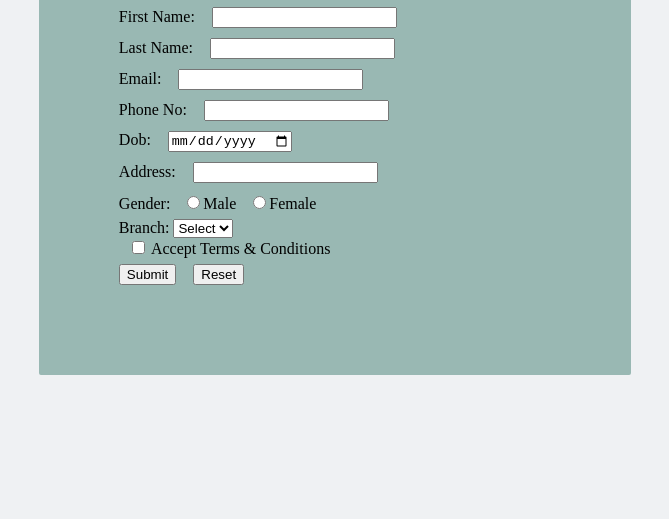
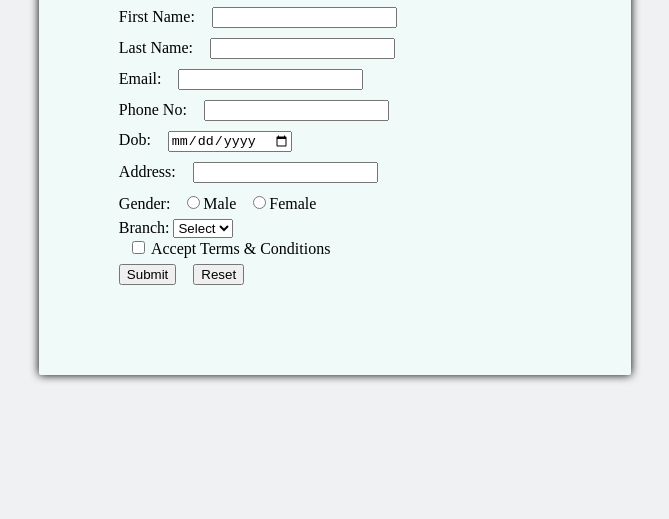
Before and after one commit to Narigejyoshna/24265A0514, a plain HTML site: page Registration_0514.html in a window 1280 px wide. Shown: the part 281-800 px from the top of the page, without its empty margins (305-974 px from the left). Drawn offline with Linux system fonts and the light colour scheme.

Commit message:
first commit

```diff
--- a/Registration_0514.html
+++ b/Registration_0514.html
@@ -16,9 +16,9 @@ label{
 }
 form{
     border-radius: 2px;
-    background-color:hwb(170 60% 28%);
+    background-color:hwb(167 94% 2%);
     padding: 80px;
-    box-shadow: 0 0 10px rgba(0,0,0,0,2);
+    box-shadow: 0 0 10px black;
 
 }
 input{
```
